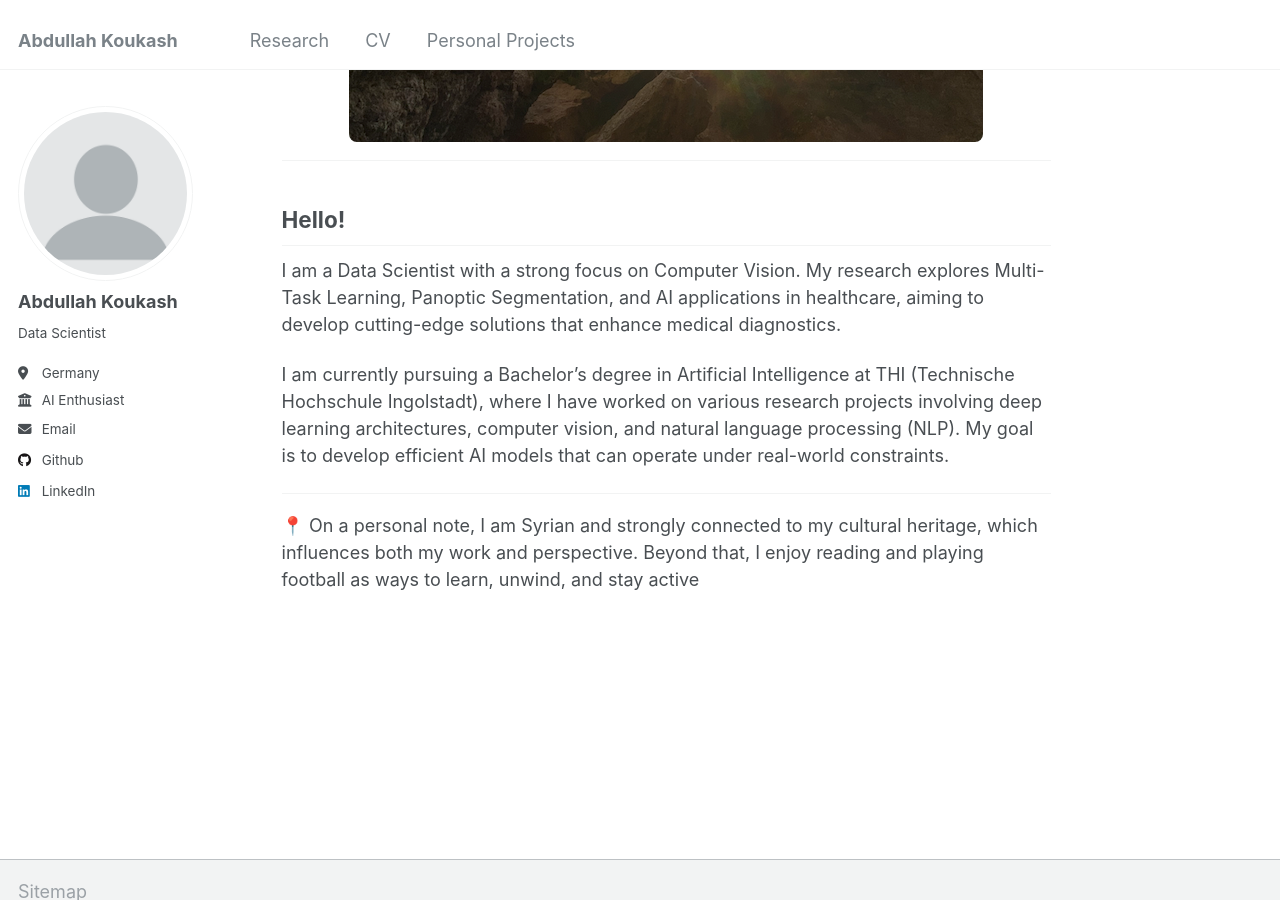
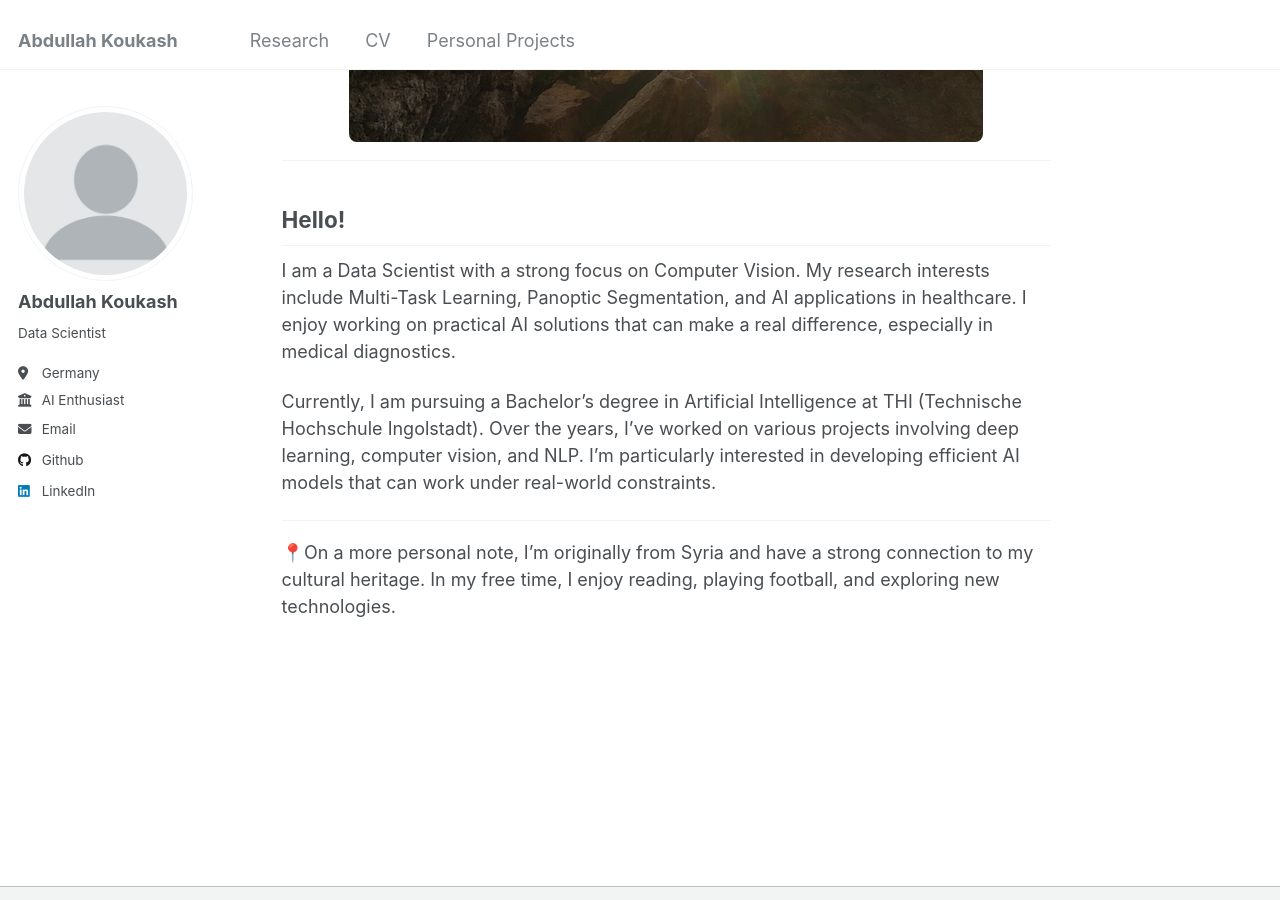
Before and after one commit to Abdullahkou/abdullahkou.github.io, a Jekyll site: the page built from _pages/about.md, in a window 1280 px wide and 900 px high, scrolled down 450 px. Built offline with Jekyll 4.4.1, drawn with Linux system fonts in a browser that asks for light colours.

Commit message:
about.md updated

```diff
--- a/_pages/about.md
+++ b/_pages/about.md
@@ -18,11 +18,13 @@ redirect_from:
 
 ## Hello!
 
-I am a Data Scientist with a strong focus on Computer Vision. My research explores Multi-Task Learning, Panoptic Segmentation, and AI applications in healthcare, aiming to develop cutting-edge solutions that enhance medical diagnostics.
+I am a Data Scientist with a strong focus on Computer Vision. My research interests include Multi-Task Learning, Panoptic Segmentation, and AI applications in healthcare. I enjoy working on practical AI solutions that can make a real difference, especially in medical diagnostics.
 
-I am currently pursuing a Bachelor’s degree in Artificial Intelligence at THI (Technische Hochschule Ingolstadt), where I have worked on various research projects involving deep learning architectures, computer vision, and natural language processing (NLP). My goal is to develop efficient AI models that can operate under real-world constraints.
+Currently, I am pursuing a Bachelor’s degree in Artificial Intelligence at THI (Technische Hochschule Ingolstadt). Over the years, I’ve worked on various projects involving deep learning, computer vision, and NLP. I’m particularly interested in developing efficient AI models that can work under real-world constraints.
+
 
 ---
 
-📍 On a personal note, I am Syrian and strongly connected to my cultural heritage, which influences both my work and perspective.
-Beyond that, I enjoy reading and playing football as ways to learn, unwind, and stay active
+📍On a more personal note, I’m originally from Syria and have a strong connection to my cultural heritage.
+In my free time, I enjoy reading, playing football,
+and exploring new technologies.
```
